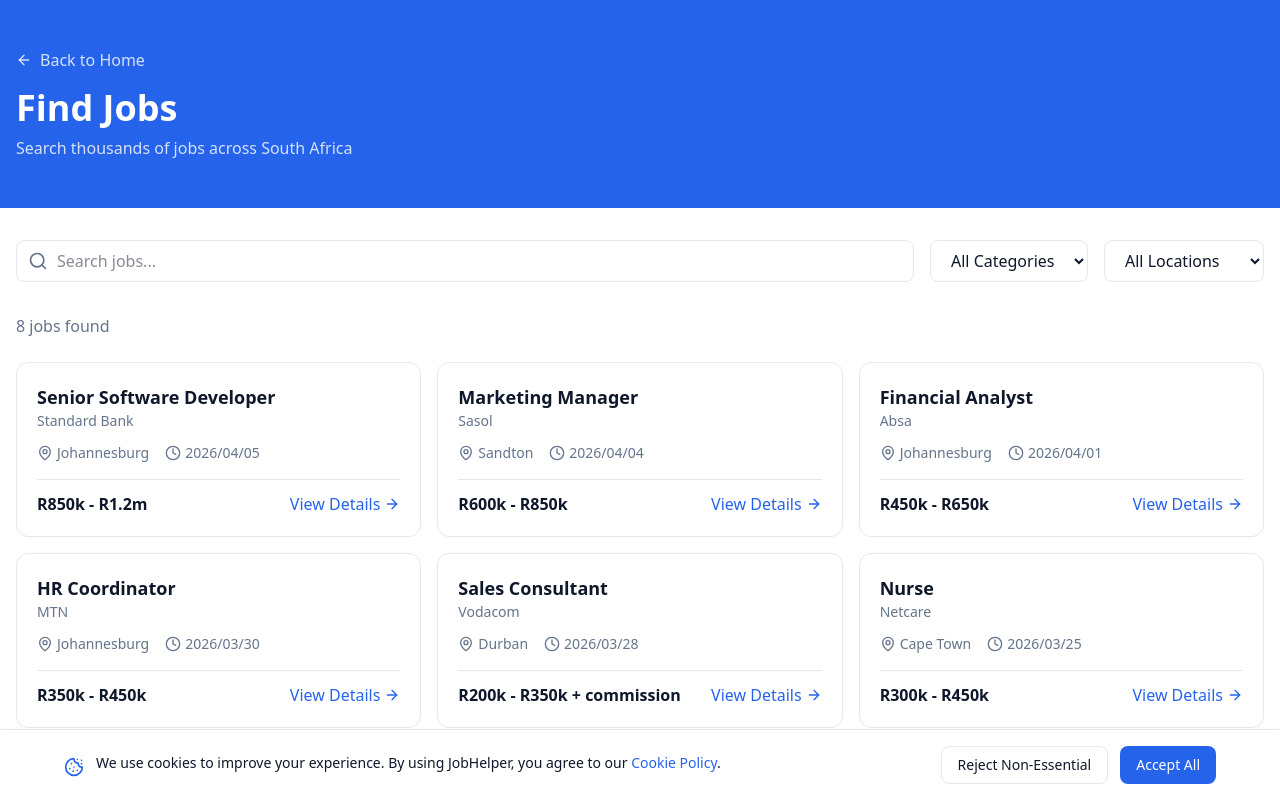
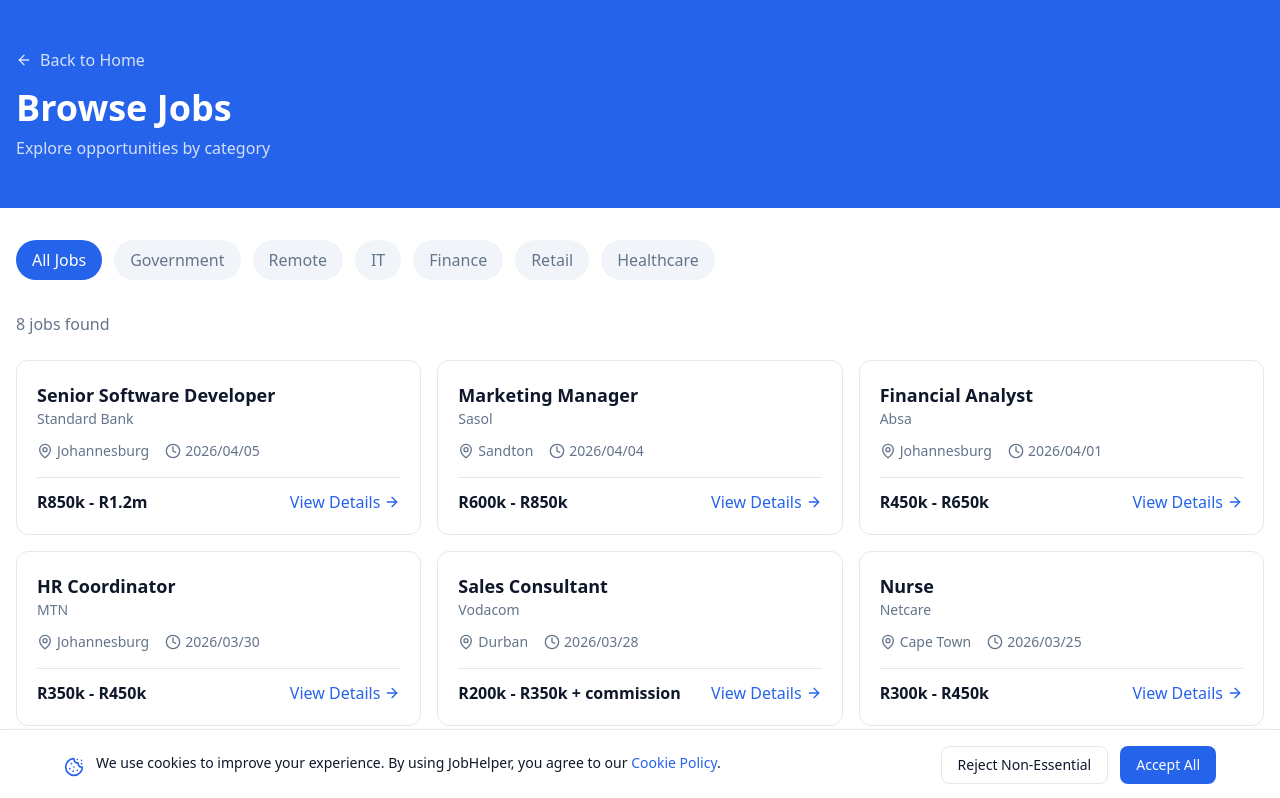
Before and after one commit to jeremiahsetou-ux/job-portal-final, a Next.js app: page /find-jobs in a window 1280 px wide. Shown: the top 798 px of the page. Built offline with nearby package versions, Linux system fonts and the light colour scheme.

Commit message:
feat: update find-jobs page with category navigation chips instead of search

```diff
--- a/src/app/find-jobs/page.tsx
+++ b/src/app/find-jobs/page.tsx
@@ -1,7 +1,7 @@
 'use client';
 
 import { useState, useEffect } from 'react';
-import { Search, MapPin, Filter, ArrowLeft } from 'lucide-react';
+import { ArrowLeft } from 'lucide-react';
 import Link from 'next/link';
 import { JobCard } from '@/components/ui/job-card';
 
@@ -15,13 +15,18 @@
   createdAt: string;
 }
 
-const categories = ['All', 'IT', 'Government', 'Banking', 'Retail', 'Engineering', 'Healthcare'];
-const locations = ['All', 'Johannesburg', 'Cape Town', 'Durban', 'Pretoria', 'Remote'];
+const categories = [
+  { id: 'all', label: 'All Jobs' },
+  { id: 'Government', label: 'Government' },
+  { id: 'Remote', label: 'Remote' },
+  { id: 'IT', label: 'IT' },
+  { id: 'Finance', label: 'Finance' },
+  { id: 'Retail', label: 'Retail' },
+  { id: 'Healthcare', label: 'Healthcare' },
+];
 
 export default function FindJobsPage() {
-  const [search, setSearch] = useState('');
-  const [category, setCategory] = useState('All');
-  const [location, setLocation] = useState('All');
+  const [activeCategory, setActiveCategory] = useState('all');
   const [jobs, setJobs] = useState<Job[]>([]);
   const [loading, setLoading] = useState(true);
 
@@ -30,9 +35,14 @@
       setLoading(true);
       try {
         const params = new URLSearchParams();
-        if (search) params.set('q', search);
-        if (location && location !== 'All') params.set('l', location);
-        if (category && category !== 'All') params.set('category', category);
+        if (activeCategory !== 'all') {
+          // Handle "Remote" category differently - filter by location
+          if (activeCategory === 'Remote') {
+            params.set('l', 'Remote');
+          } else {
+            params.set('category', activeCategory);
+          }
+        }
 
         const res = await fetch(`/api/jobs?${params.toString()}`);
         const data = await res.json();
@@ -44,7 +54,7 @@
       }
     }
     fetchJobs();
-  }, [search, category, location]);
+  }, [activeCategory]);
 
   return (
     <div className="min-h-screen bg-background">
@@ -53,44 +63,33 @@
           <Link href="/" className="inline-flex items-center gap-2 text-primary-foreground/80 hover:text-primary-foreground mb-4">
             <ArrowLeft className="w-4 h-4" /> Back to Home
           </Link>
-          <h1 className="text-3xl md:text-4xl font-bold">Find Jobs</h1>
-          <p className="text-primary-foreground/80 mt-2">Search thousands of jobs across South Africa</p>
+          <h1 className="text-3xl md:text-4xl font-bold">Browse Jobs</h1>
+          <p className="text-primary-foreground/80 mt-2">Explore opportunities by category</p>
         </div>
       </div>
 
       <div className="container mx-auto px-4 py-8">
-        <div className="flex flex-col md:flex-row gap-4 mb-8">
-          <div className="flex-1 relative">
-            <Search className="absolute left-3 top-1/2 -translate-y-1/2 w-5 h-5 text-muted-foreground" />
-            <input
-              type="text"
-              placeholder="Search jobs..."
-              value={search}
-              onChange={(e) => setSearch(e.target.value)}
-              className="w-full pl-10 pr-4 py-2 border rounded-lg outline-none focus:border-primary"
-            />
-          </div>
-          <select
-            value={category}
-            onChange={(e) => setCategory(e.target.value)}
-            className="px-4 py-2 border rounded-lg outline-none focus:border-primary"
-          >
-            {categories.map(cat => (
-              <option key={cat} value={cat}>{cat === 'All' ? 'All Categories' : cat}</option>
-            ))}
-          </select>
-          <select
-            value={location}
-            onChange={(e) => setLocation(e.target.value)}
-            className="px-4 py-2 border rounded-lg outline-none focus:border-primary"
-          >
-            {locations.map(loc => (
-              <option key={loc} value={loc}>{loc === 'All' ? 'All Locations' : loc}</option>
-            ))}
-          </select>
+        {/* Category Navigation Chips */}
+        <div className="flex flex-wrap gap-3 mb-8">
+          {categories.map((cat) => (
+            <button
+              key={cat.id}
+              onClick={() => setActiveCategory(cat.id)}
+              className={`px-4 py-2 rounded-full font-medium transition-colors ${
+                activeCategory === cat.id
+                  ? 'bg-primary text-primary-foreground'
+                  : 'bg-muted text-muted-foreground hover:bg-muted/80'
+              }`}
+            >
+              {cat.label}
+            </button>
+          ))}
         </div>
 
-        <p className="text-muted-foreground mb-6">{loading ? 'Loading...' : `${jobs.length} jobs found`}</p>
+        <p className="text-muted-foreground mb-6">
+          {loading ? 'Loading...' : `${jobs.length} jobs found`}
+          {activeCategory !== 'all' && ` in ${categories.find(c => c.id === activeCategory)?.label}`}
+        </p>
 
         {loading ? (
           <div className="text-center py-16">
@@ -98,11 +97,11 @@
           </div>
         ) : jobs.length === 0 ? (
           <div className="text-center py-16">
-            <p className="text-muted-foreground">No jobs found. Try different search criteria.</p>
+            <p className="text-muted-foreground">No jobs found in this category.</p>
           </div>
         ) : (
           <div className="grid md:grid-cols-2 lg:grid-cols-3 gap-4">
-            {jobs.map(job => (
+            {jobs.map((job) => (
               <JobCard
                 key={job.id}
                 id={job.id}
```
